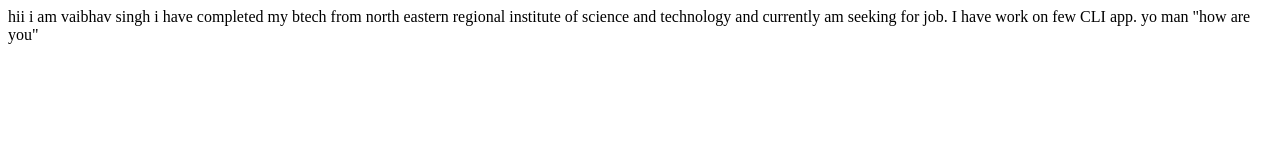
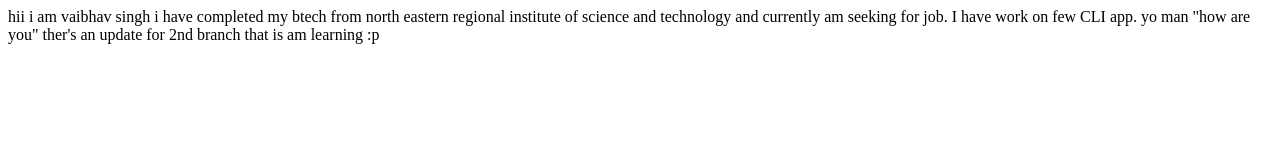
Before and after one commit to vaibhav666-glitch/vaibhav-site, a plain HTML site: page index.html in a window 1280 px wide. Drawn offline with Linux system fonts and the light colour scheme.

Commit message:
update: details of project

```diff
--- a/index.html
+++ b/index.html
@@ -13,5 +13,7 @@
     I have work on few CLI app.
 
     yo man "how are you"
+
+    ther's an update for 2nd branch that is am learning :p
 </body>
 </html>
```
